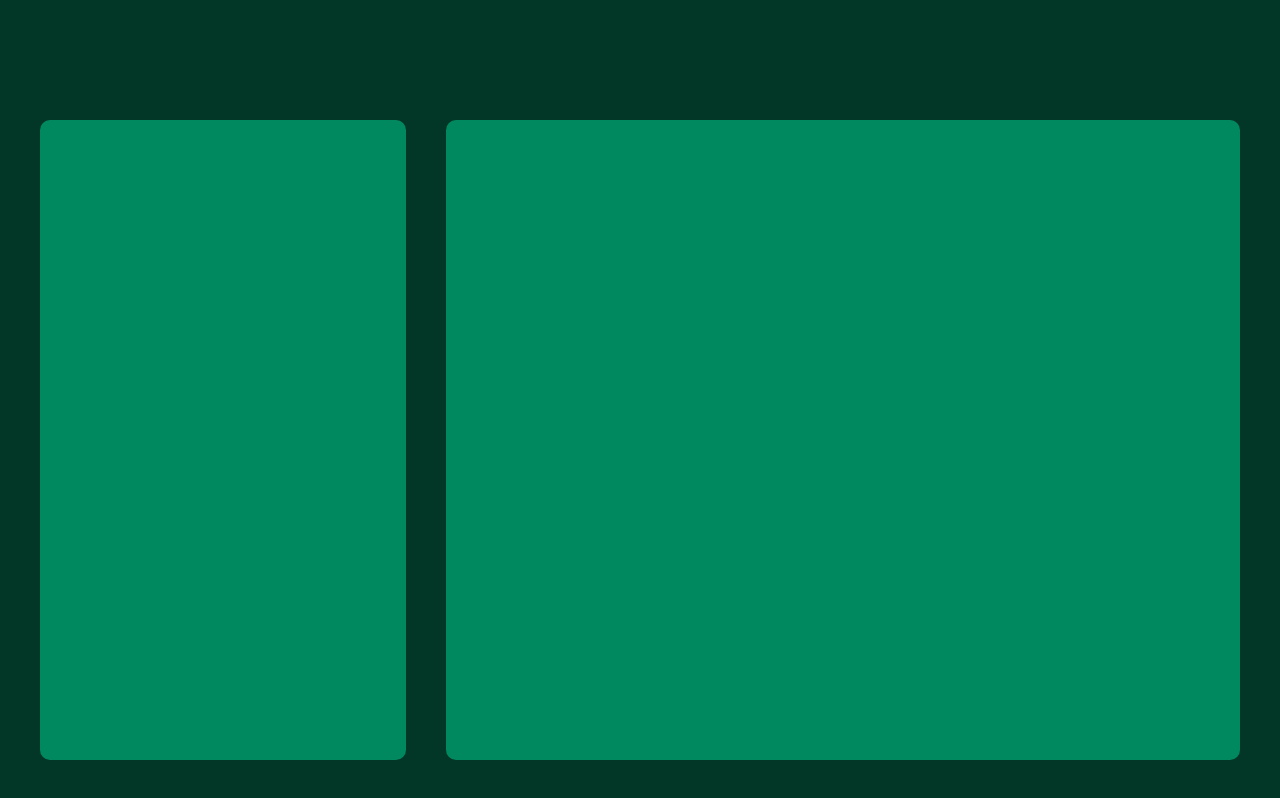
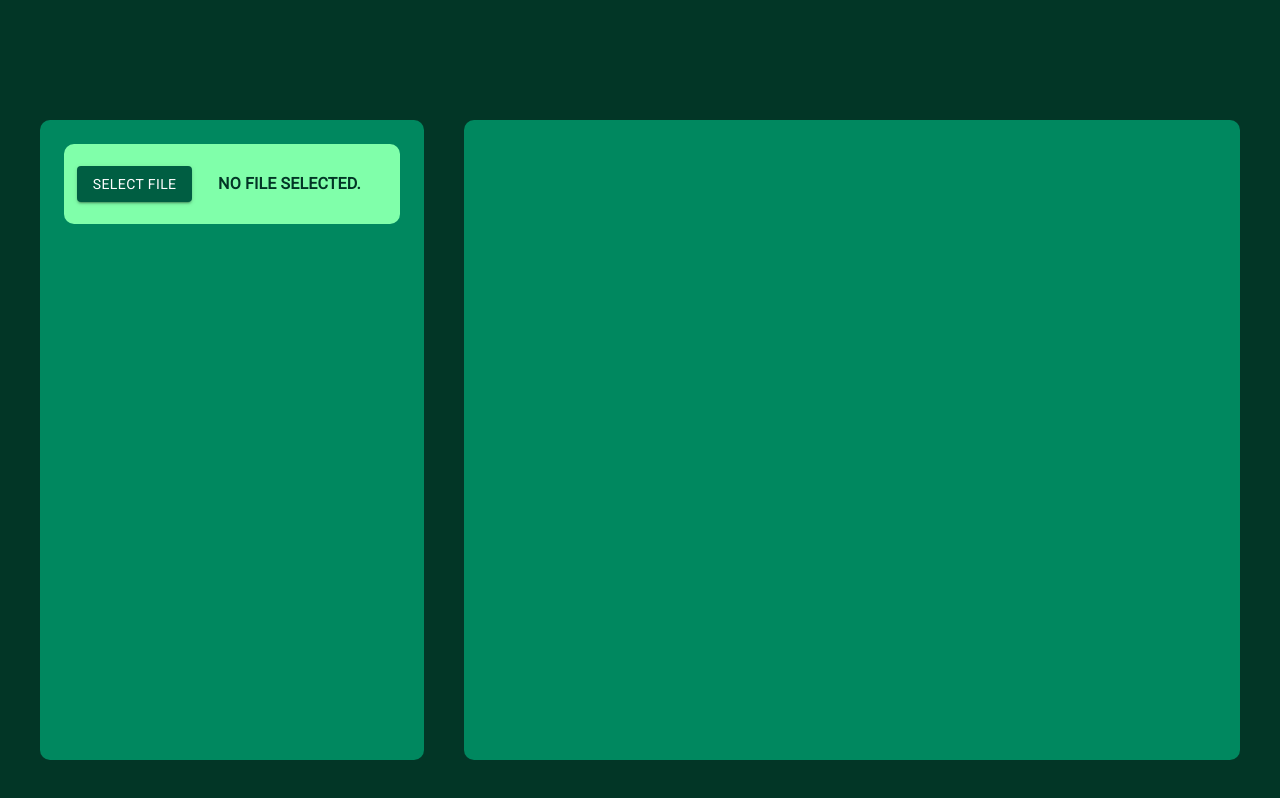
Before and after one commit to tiasha01/NOYB, a React (Vite) app: page /home in a window 1280 px wide. Built offline with nearby package versions, Linux system fonts and the light colour scheme.

Commit message:
Enabling Select Button Functionality.

```diff
--- a/src/pages/Home.jsx
+++ b/src/pages/Home.jsx
@@ -1,6 +1,19 @@
-import {Box} from "@mui/material";
+import {Box,  Button, Typography} from "@mui/material";
+import { useState } from "react";
 
 function Home() {
+
+    const [fileName, setFileName] = useState("NO FILE SELECTED.")
+
+    function handleSelectFile(event){
+        const file = event.target.files[0];
+        if (file) {
+            setFileName(file.name);
+        } else {
+            setFileName("NO FILE SELECTED.");
+        }
+    }
+
     return (
         <>
             <Box sx={{
@@ -19,6 +32,41 @@ function Home() {
                     justifyContent: 'flex-start',
                     backgroundColor: '#00885F'
                 }}>
+                    <Box sx={{
+                        display: 'flex',
+                        flexDirection: 'row',
+                        alignItems: 'center',
+                        justifyContent: 'flex-start',
+                        width: '50vw',
+                        height: '10vh',
+                        margin: '3vh',
+                        borderRadius: '10px',
+                        backgroundColor: '#80ffaa'
+                     }}>
+                        <Button
+                            variant="contained"
+                            component="label"
+                            sx={{
+                                marginLeft: '1vw',
+                                backgroundColor: '#005e42'
+                            }}>
+                            Select File
+                            <input
+                                type="file"
+                                accept=".xlsx, .xls"
+                                onChange={handleSelectFile}
+                                hidden
+                            />
+                        </Button>
+                        <Typography
+                            color="#023626"
+                            sx={{
+                                marginLeft: '2vw',
+                                fontWeight: 'bold',
+                            }}>
+                            {fileName}
+                        </Typography>
+                    </Box>
                 </Box>
                 <Box sx={{ width: '65vw',
                     height: '80vh',
--- a/src/pages/Signin.jsx
+++ b/src/pages/Signin.jsx
@@ -49,7 +49,8 @@ function Signin() {
             setOpenBackdrop(true);
             // TODO: pass the username in the request after fixing backend
             axios.post('http://ec2-15-206-84-53.ap-south-1.compute.amazonaws.com:8097/api/v1/auth/sign_in', {
-                password: password
+                password: password,
+                name: username
             })
                 .then(function (response) {
                     setTokenValue(response.data.token);
```
